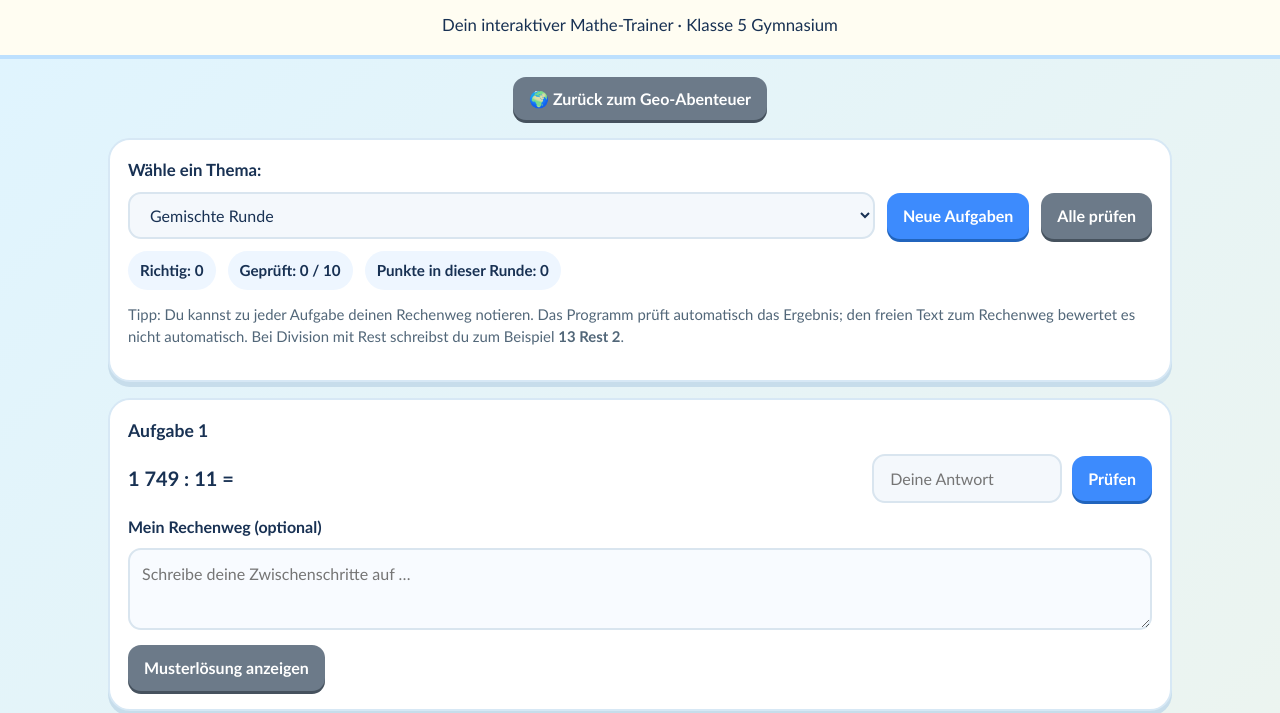
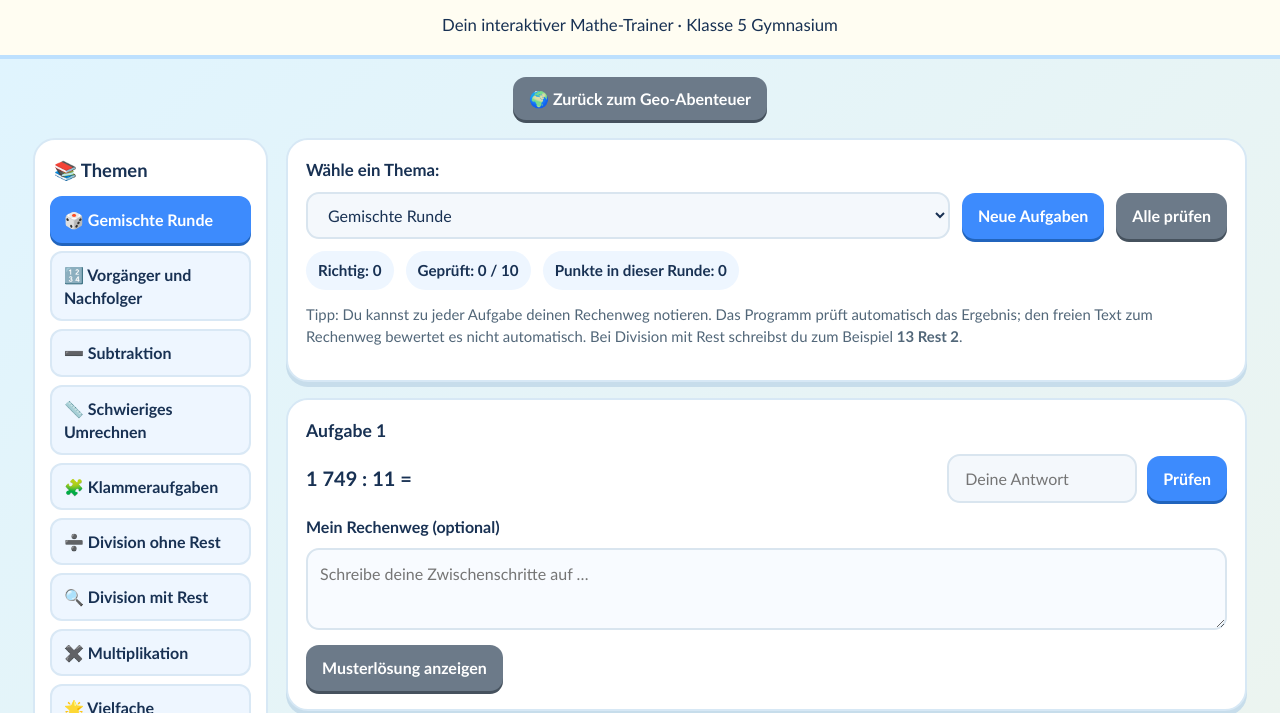
Before and after one commit to YvoLara2026/geo-abenteuer, a plain HTML site: page index2.html in a window 1280 px wide. Shown: the part 87-800 px from the top of the page. Drawn offline with Linux system fonts and the light colour scheme.

Commit message:
Add files via upload

```diff
--- a/index2.html
+++ b/index2.html
@@ -11,7 +11,17 @@ body{margin:0;font-family:"Trebuchet MS",Arial,sans-serif;color:var(--ink);backg
 header{padding:22px 16px 18px;text-align:center;background:#fffdf2;border-bottom:4px solid #bde0fe}
 header h1{margin:0;font-size:clamp(1.8rem,4vw,3rem);font-weight:800}
 header p{margin:8px 0 0;font-size:1.05rem}
-main{max-width:1100px;margin:auto;padding:18px 18px 34px}
+main{max-width:1250px;margin:auto;padding:18px 18px 34px}
+.layout{display:grid;grid-template-columns:235px minmax(0,1fr);gap:18px;align-items:start}
+.sidebar{background:#fff;border:2px solid var(--line);border-radius:22px;padding:15px;box-shadow:0 5px 0 #c7ddeb;position:sticky;top:14px}
+.sidebar h2{font-size:1.15rem;margin:2px 4px 12px}
+.topic-list{display:grid;gap:8px}
+.topic-link{width:100%;text-align:left;background:#eef6ff;color:var(--ink);box-shadow:none;border:2px solid #d9e8f5;padding:10px 12px;border-radius:12px}
+.topic-link:hover{background:#dceeff}
+.topic-link.active{background:var(--blue);color:white;border-color:var(--blue);box-shadow:0 3px 0 #2164bd}
+.content{min-width:0}
+@media(max-width:760px){.layout{grid-template-columns:1fr}.sidebar{position:static}.topic-list{grid-template-columns:repeat(2,minmax(0,1fr))}}
+@media(max-width:420px){.topic-list{grid-template-columns:1fr}}
 .toplink{text-align:center;margin:0 0 18px}
 a.home-link{display:inline-block;background:#6c7a89;color:white;padding:10px 16px;border-radius:13px;text-decoration:none;font-weight:bold;box-shadow:0 3px 0 #46525e}
 .panel,.task{background:#fff;border:2px solid var(--line);border-radius:22px;padding:18px;margin-bottom:16px;box-shadow:0 5px 0 #c7ddeb}
@@ -43,6 +53,22 @@ button.secondary{background:#6c7a89;box-shadow:0 3px 0 #46525e}button.green{back
 </header>
 <main>
   <div class="toplink"><a class="home-link" href="index.html">🌍 Zurück zum Geo-Abenteuer</a></div>
+  <div class="layout">
+  <aside class="sidebar" aria-label="Themenregister">
+    <h2>📚 Themen</h2>
+    <nav class="topic-list" id="topicNav">
+      <button type="button" class="topic-link active" data-topic="mix">🎲 Gemischte Runde</button>
+      <button type="button" class="topic-link" data-topic="zahlen">🔢 Vorgänger und Nachfolger</button>
+      <button type="button" class="topic-link" data-topic="sub">➖ Subtraktion</button>
+      <button type="button" class="topic-link" data-topic="um">📏 Schwieriges Umrechnen</button>
+      <button type="button" class="topic-link" data-topic="klammern">🧩 Klammeraufgaben</button>
+      <button type="button" class="topic-link" data-topic="division">➗ Division ohne Rest</button>
+      <button type="button" class="topic-link" data-topic="rest">🔍 Division mit Rest</button>
+      <button type="button" class="topic-link" data-topic="mal">✖️ Multiplikation</button>
+      <button type="button" class="topic-link" data-topic="vielfache">🌟 Vielfache</button>
+    </nav>
+  </aside>
+  <div class="content">
   <section class="panel">
     <strong>Wähle ein Thema:</strong>
     <div class="controls" style="margin-top:10px">
@@ -73,6 +99,8 @@ button.secondary{background:#6c7a89;box-shadow:0 3px 0 #46525e}button.green{back
     <p style="margin-bottom:0">Rechne zuerst selbst. Prüfe danach deine Antwort. Lies bei Fehlern die richtige Lösung und starte eine neue Runde.</p>
   </section>
   <div class="footer">Mathe-Training · Klasse 5 · Die Aufgaben werden bei jeder Runde neu erstellt.</div>
+  </div>
+  </div>
 </main>
 <script>
 const $=id=>document.getElementById(id);
@@ -184,8 +212,22 @@ function checkOne(i,el){
   input.disabled=true;el.querySelector(".check").disabled=true;stats();
 }
 function stats(){$("right").textContent=totalRight;$("checked").textContent=totalChecked;$("points").textContent=points;}
+function setActiveTopic(){
+  document.querySelectorAll(".topic-link").forEach(btn=>{
+    const active=btn.dataset.topic===$("topic").value;
+    btn.classList.toggle("active",active);
+    btn.setAttribute("aria-pressed",String(active));
+  });
+}
+document.querySelectorAll(".topic-link").forEach(btn=>btn.addEventListener("click",()=>{
+  $("topic").value=btn.dataset.topic;
+  setActiveTopic();
+  generate();
+}));
+$("topic").addEventListener("change",()=>{setActiveTopic();generate();});
 $("newRound").addEventListener("click",generate);
 $("checkAll").addEventListener("click",()=>[...$("tasks").children].forEach((el,i)=>checkOne(i,el)));
+setActiveTopic();
 generate();
 </script>
 </body>
```
